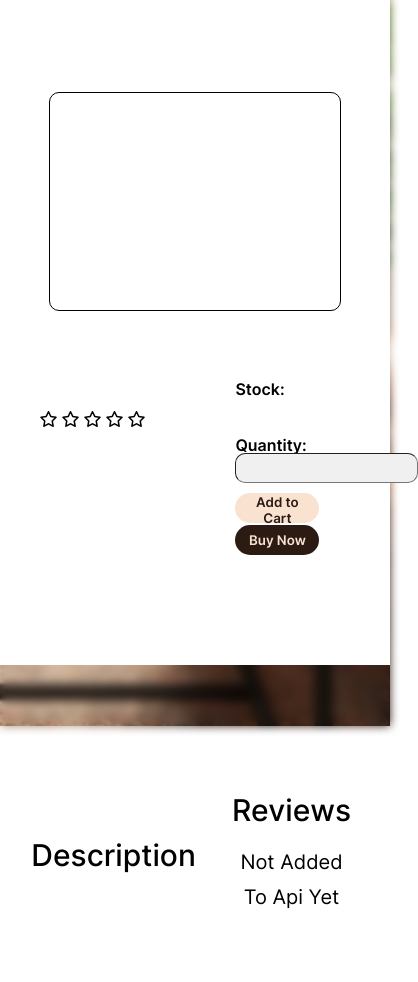
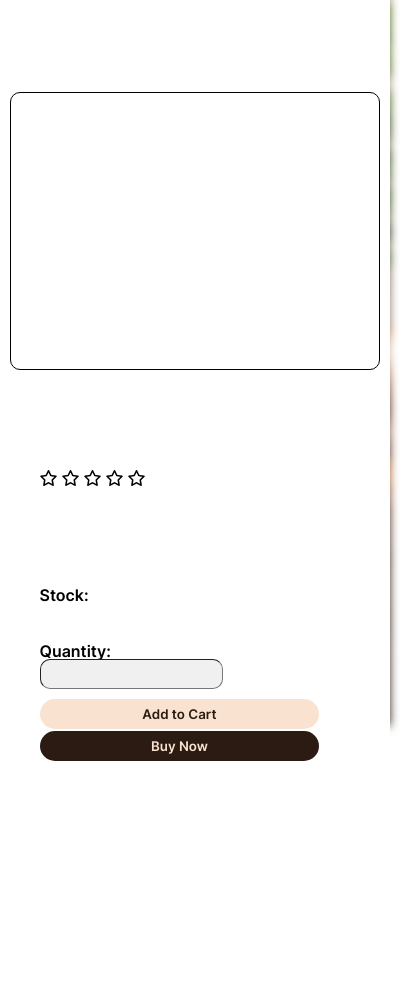
Before and after one commit to Kips2003/GD-Store-vol2, a plain HTML site: page product.html in a window 390 px wide. Shown: the part 118-1100 px from the top of the page, 418 px wide, since content can reach past the window. Drawn offline with Linux system fonts and the light colour scheme; no server answers; files whose address does not match are found by name.

Commit message:
Update products.css

```diff
--- a/css/products.css
+++ b/css/products.css
@@ -594,6 +594,19 @@
   }
 }
 
+@media (max-width: 916px) {
+  .sec-two-wraper{
+    flex-direction: column;
+    row-gap: 50px;
+  }
+  .description{
+    width: 100%;
+  }
+  .reviews{
+    width: 100%;
+  }
+}
+
 @media (max-width: 780px){
   .photo-slide{
     width: 75vw;
@@ -607,3 +620,32 @@
     /* transform: translateX() translateY(-570%) */
   }
 }
+
+@media (max-width: 600px) {
+    .right-side{
+      flex-direction: column;
+    }
+    .left{
+      width: 100%;
+    }
+    .right{
+      width: 100%;
+    }
+    .right-side>.left{
+      width: 100%;
+    }
+    .right-side>.right{
+      width: 100%;
+    }
+}
+
+@media (max-width: 500px){
+  .photo-slide{
+    width: 95vw;
+    height: 71.25vw;
+  }
+  .photos{
+    width: 95vw;
+    height: 71.25vw;
+  }
+}
```
